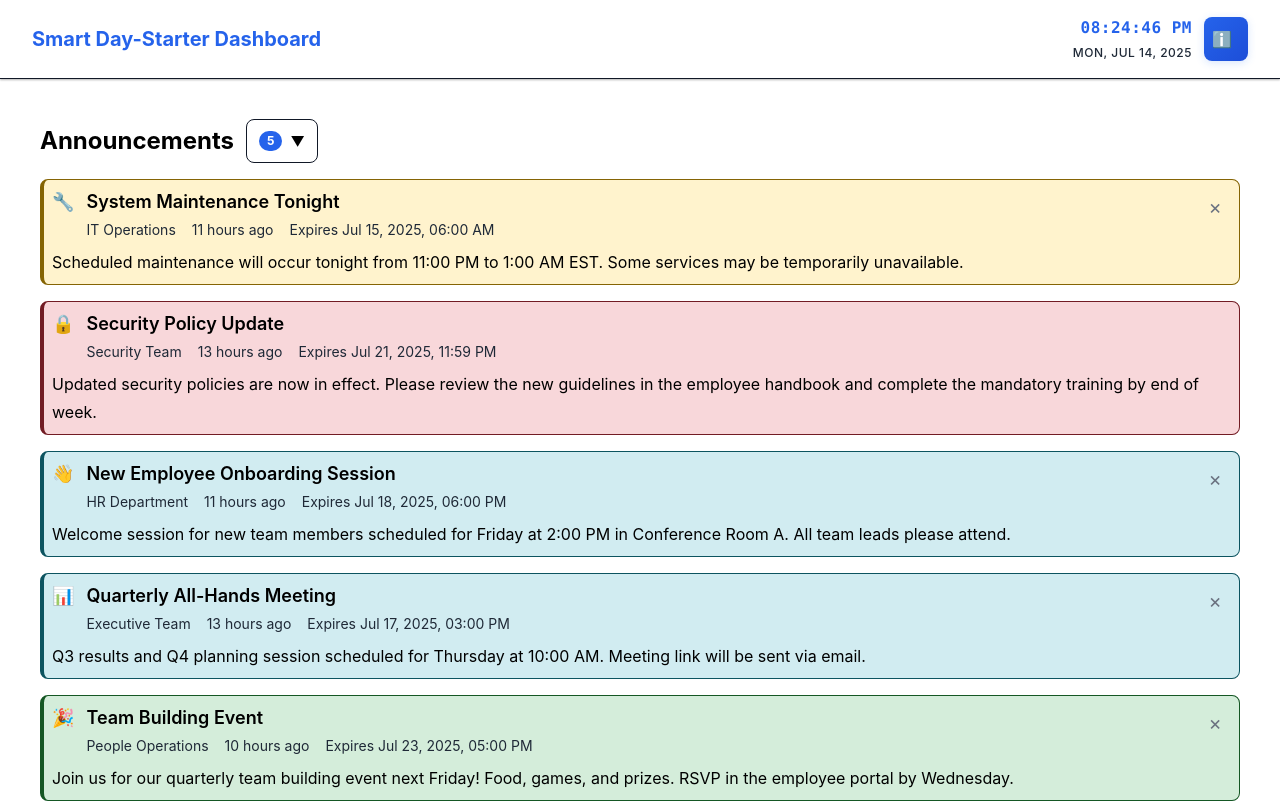
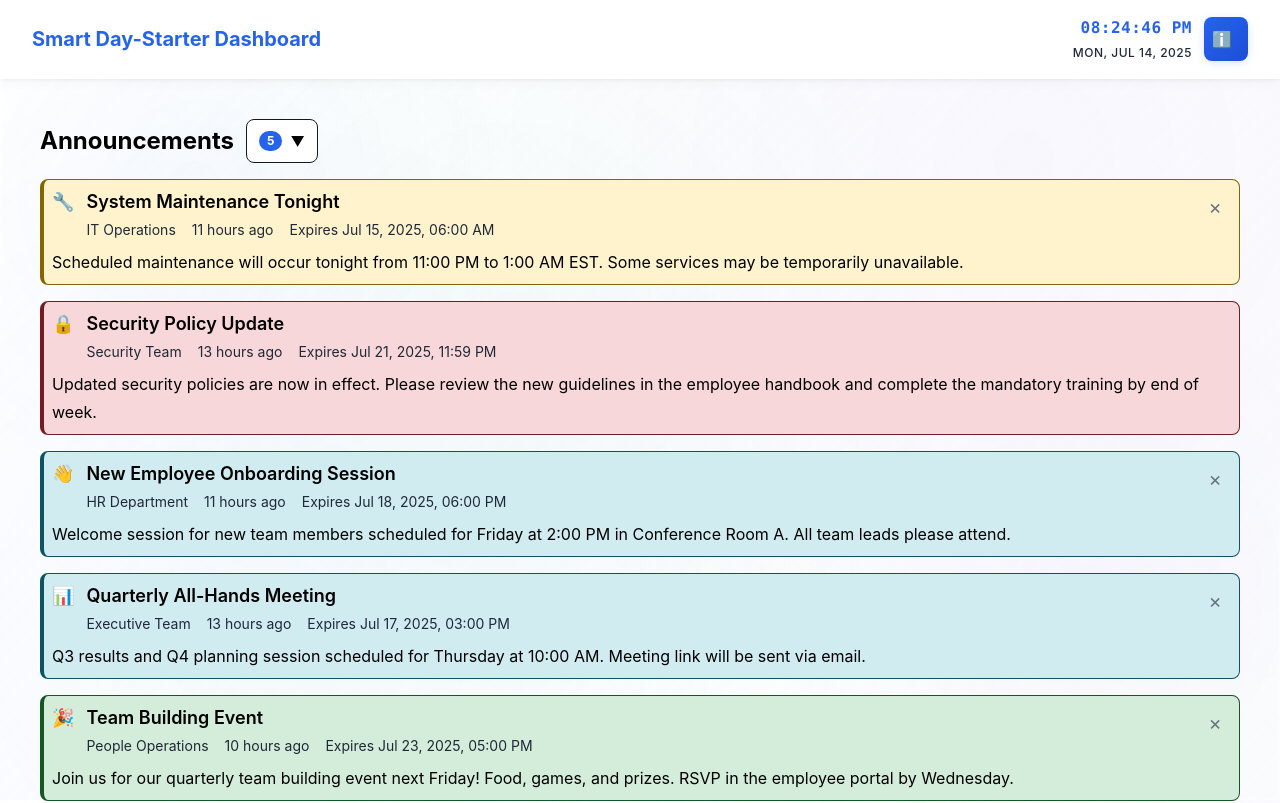
Before and after one commit to turazashvili/Holistic-Webdev-Office-Space, a website with bundled scripts: page index.html in a window 1280 px wide. Shown: the top 803 px of the page. Built offline with nearby package versions, Linux system fonts and the light colour scheme.

```diff
--- a/src/css/main.css
+++ b/src/css/main.css
@@ -555,6 +555,48 @@
     line-height: var(--line-height-normal);
     color: var(--color-text-primary);
     background-color: var(--color-background);
+    min-height: 100vh;
+    position: relative;
+
+    /* Modern layered background with subtle gradients */
+    background:
+        radial-gradient(circle at 20% 80%, rgba(59, 130, 246, 0.04) 0%, transparent 50%),
+        radial-gradient(circle at 80% 20%, rgba(139, 92, 246, 0.04) 0%, transparent 50%),
+        radial-gradient(circle at 40% 40%, rgba(16, 185, 129, 0.03) 0%, transparent 50%),
+        linear-gradient(135deg, var(--color-background) 0%, rgba(248, 250, 252, 0.6) 100%);
+    background-attachment: fixed;
+    background-size: 100% 100%, 100% 100%, 100% 100%, 100% 100%;
+}
+
+/* Subtle animated background overlay */
+body::before {
+    content: '';
+    position: fixed;
+    top: 0;
+    left: 0;
+    width: 100%;
+    height: 100%;
+    background:
+        radial-gradient(circle at 15% 25%, rgba(59, 130, 246, 0.06) 0%, transparent 25%),
+        radial-gradient(circle at 85% 75%, rgba(139, 92, 246, 0.06) 0%, transparent 25%);
+    animation: backgroundFloat 25s ease-in-out infinite;
+    pointer-events: none;
+    z-index: -1;
+}
+
+@keyframes backgroundFloat {
+    0%, 100% {
+        transform: translateY(0px) rotate(0deg);
+        opacity: 0.4;
+    }
+    33% {
+        transform: translateY(-8px) rotate(0.5deg);
+        opacity: 0.7;
+    }
+    66% {
+        transform: translateY(-4px) rotate(-0.5deg);
+        opacity: 0.6;
+    }
 }
 
 /* ==========================================================================
@@ -584,12 +626,17 @@
    ========================================================================== */
 
 .header {
-    background-color: var(--color-surface-elevated);
-    border-bottom: 1px solid var(--color-border);
-    box-shadow: var(--shadow-sm);
+    background: rgba(255, 255, 255, 0.95);
+    backdrop-filter: blur(20px) saturate(1.8);
+    border-bottom: 1px solid rgba(255, 255, 255, 0.2);
+    box-shadow:
+        0 1px 3px rgba(0, 0, 0, 0.05),
+        0 4px 12px rgba(0, 0, 0, 0.03),
+        inset 0 1px 0 rgba(255, 255, 255, 0.8);
     position: sticky;
     top: 0;
     z-index: var(--z-sticky);
+    transition: all var(--transition-normal);
 }
 
 .header__container {
--- a/src/js/services/storage.js
+++ b/src/js/services/storage.js
@@ -249,6 +249,31 @@
             ...data,
             timestamp: Date.now()
         };
+
+        // Check storage quota before saving
+        if (this.getStorageInfo().percentage > 90) {
+            this.cleanupOldData();
+        }
+
         return this.setItem(`widget_${widgetName}`, dataWithTimestamp);
     }
+
+    /**
+     * Clean up old data when storage is nearly full
+     */
+    cleanupOldData() {
+        const keys = this.getAllKeys();
+        const widgetDataKeys = keys.filter(key => key.startsWith('widget_'));
+
+        // Remove oldest widget data
+        widgetDataKeys.forEach(key => {
+            const data = this.getItem(key);
+            if (data && data.timestamp) {
+                const oneWeek = 7 * 24 * 60 * 60 * 1000;
+                if (Date.now() - data.timestamp > oneWeek) {
+                    this.removeItem(key);
+                }
+            }
+        });
+    }
 }
--- a/src/js/widgets/quickLaunch.js
+++ b/src/js/widgets/quickLaunch.js
@@ -339,7 +339,9 @@
 
     closeDialog(dialog) {
         this.services.accessibility.releaseFocusTrap();
-        document.body.removeChild(dialog);
+        if (dialog.parentNode) {
+            document.body.removeChild(dialog);
+        }
     }
 
     addShortcut(dialog) {
@@ -459,13 +461,6 @@
         console.log(`🗑️ Shortcut deleted: ${shortcut.title}`);
     }
 
-    /**
-     * Close dialog
-     */
-    closeDialog(dialog) {
-        dialog.remove();
-    }
-
     getDebugInfo() {
         const baseInfo = super.getDebugInfo();
         return {
```
Also changed, not shown: package.json (added, +34 -0 lines), 1 other file.
